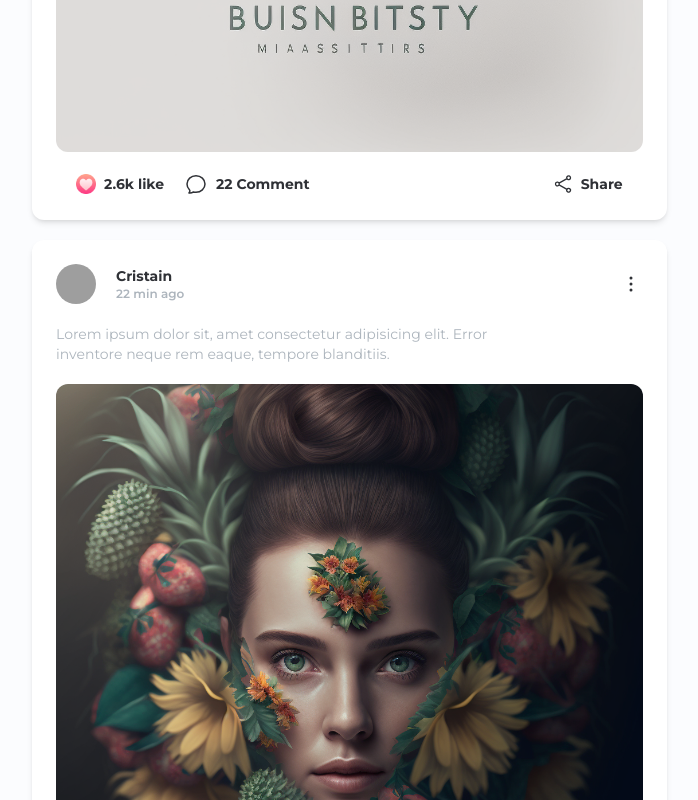
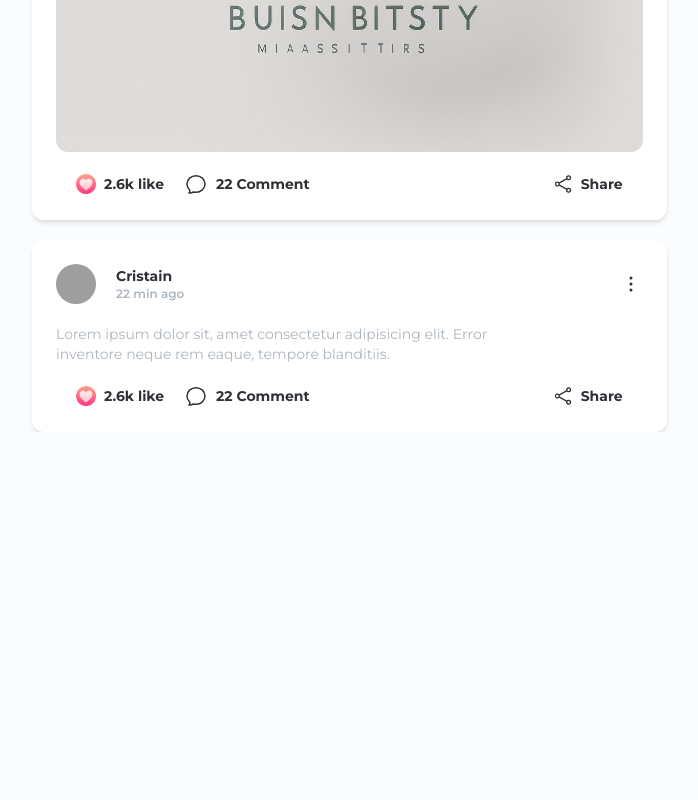
Before and after one commit to CrisTain333/logiko-frontend, a React (Create React App) app: page / in a window 1280 px wide. Shown: the part 2000-2800 px from the top of the page, without its empty margins (288-986 px from the left). After the commit the page ends 2432 px from the top, so only its background shows below. Built offline with nearby package versions, Linux system fonts and the light colour scheme; grey boxes are pictures that could not be loaded.

Commit message:
friend page added

```diff
--- a/src/Pages/Home/Home.jsx
+++ b/src/Pages/Home/Home.jsx
@@ -89,7 +89,7 @@ const Home = () => {
               {/* User Post  */}
               <UserPost img={userPost1} />
               <UserPost img={userPost2} />
-              <UserPost img={userpost3} />
+              <UserPost />
             </div>
           </div>
 
--- a/src/components/UserPost/UserPost.jsx
+++ b/src/components/UserPost/UserPost.jsx
@@ -50,9 +50,11 @@ const UserPost = ({ img }) => {
         </div>
 
         {/* user posted Image  */}
-        <div className="rounded-xl">
-          <img src={img} className="rounded-xl" alt="" />
-        </div>
+        {img ? (
+          <div className="rounded-xl">
+            <img src={img} className="rounded-xl" alt="" />
+          </div>
+        ) : null}
 
         {/* Action div */}
         <div className="flex items-center justify-between mt-5 mx-5">
```
Also changed, not shown: src/Pages/Friends/Friends.jsx (added).
